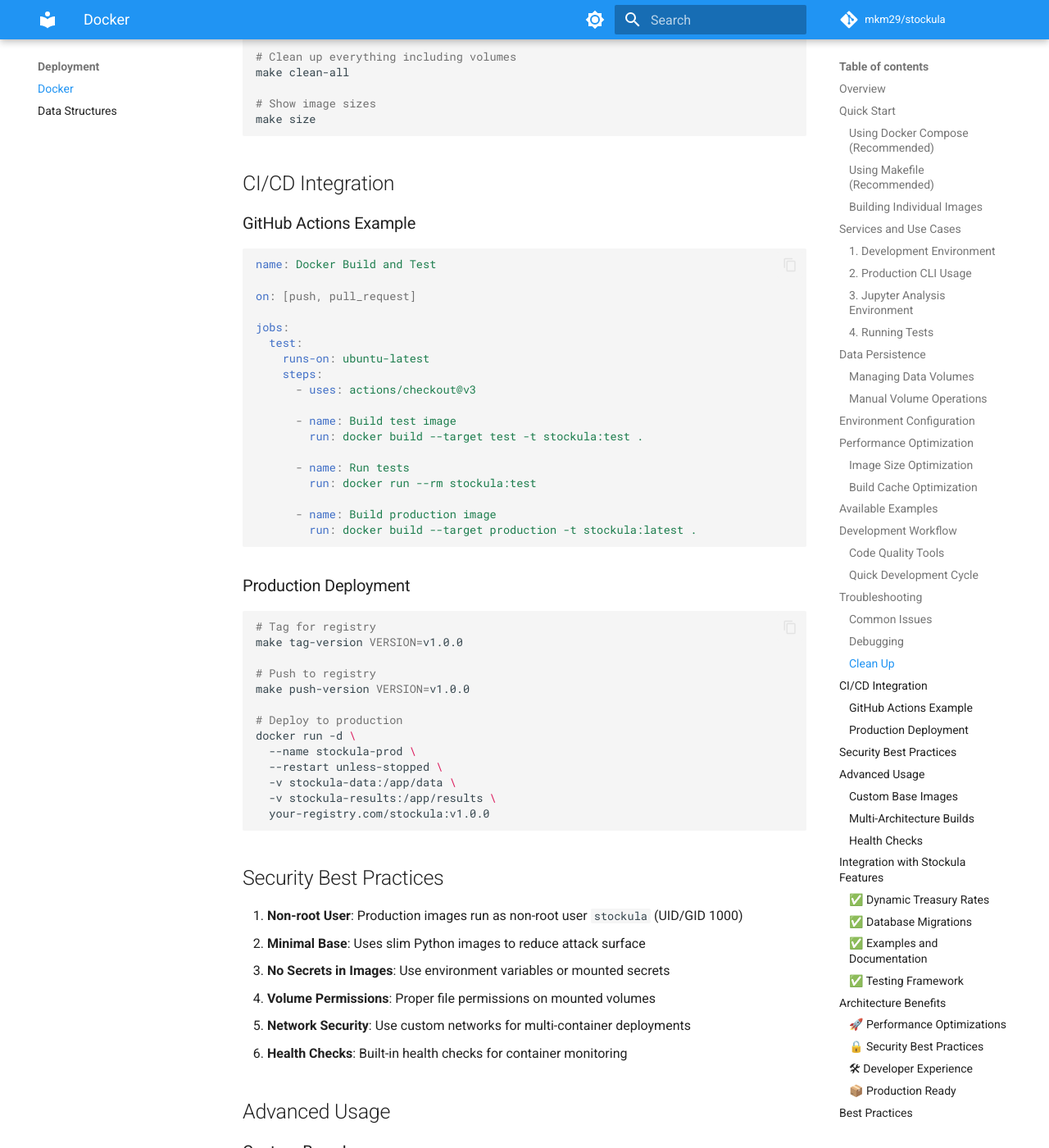
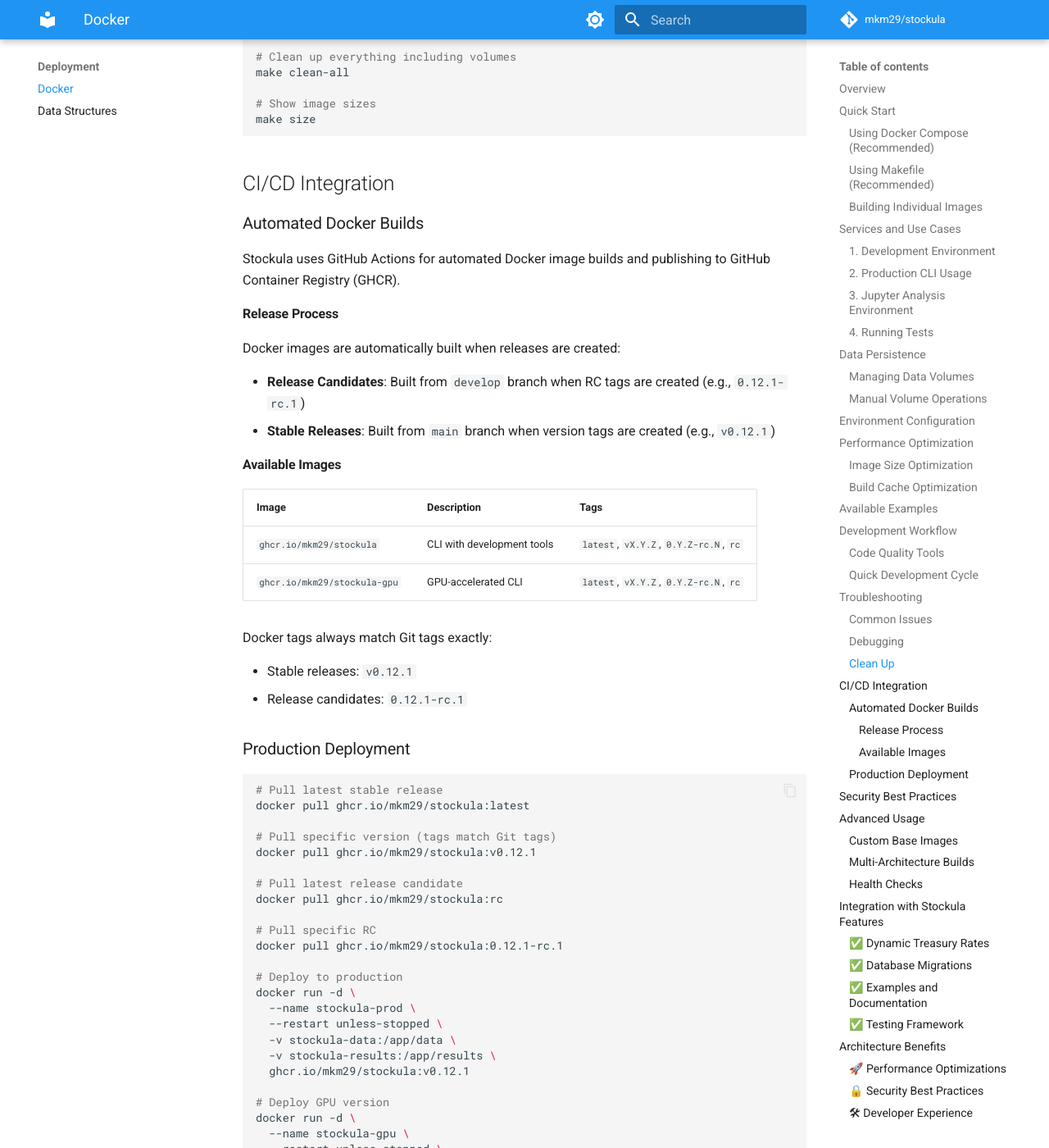
Before and after one commit to mkm29/stockula, an MkDocs documentation site: the page built from docs/deployment/docker.md, in a window 1280 px wide and 1400 px high, scrolled down 7046 px. Shown: the whole window at 82% size. Built offline with MkDocs 1.6.1 and Material for MkDocs 9.7.7, drawn with Linux system fonts in a browser that asks for light colours; comment, search, counter and statistics services are not loaded; some of the changed text lies outside the part shown.

Commit message:
feat: add hotfix workflow for PR validation and backporting
- Introduced a new GitHub Actions workflow for hotfix branches.
- Validates that hotfix branches are based on the main branch.
- Automatically adds labels to hotfix PRs and runs expedited tests.
- Implements backporting of hotfixes to the develop branch after merging.

fix: update integration test workflow to include additional paths

- Added paths for backtesting, domain, and config directories.
- Updated the configuration to ensure integration tests run on both main and develop branches.

feat: create promote to production workflow

- Added a new workflow for promoting changes from develop to main.
- Includes options to skip tests and checks for changes before creating a promotion PR.

feat: enhance release workflow for develop branch

- Updated release workflow to handle both main and develop branches.
- Added logic for creating release candidates from the develop branch.

refactor: streamline test workflow by removing integration tests

- Removed the integration tests job from the main test workflow.
- Adjusted dependencies for the all-tests-pass job accordingly.

docs: update README with Git Flow and release process details

- Added sections on branching strategy, release types, and Docker images.
- Included usage instructions for pulling Docker images.

docs: create contributing guide for development workflow

- Outlined branching strategy, development workflow, and commit message conventions.
- Provided guidelines for PR submissions and release processes.

docs: enhance Docker deployment documentation

- Updated sections on CI/CD integration and production deployment.
- Clarified Docker image tagging strategy and usage instructions.

fix: correct GPU acceleration documentation for clarity

- Revised software requirements and common issues sections.
- Improved formatting and consistency throughout the document.

fix: update docker validation documentation for clarity

- Adjusted the numbering and formatting for better readability.
- Clarified the purpose and functionality of the validation script.

fix: improve YAML formatting documentation

- Standardized formatting and added clarity to troubleshooting steps.
- Ensured consistent use of bullet points and headings.

chore: update release-please configuration for prerelease tagging

- Set the prerelease type to "rc" for better version management.

````diff
--- a/docs/deployment/docker.md
+++ b/docs/deployment/docker.md
@@ -339,37 +339,43 @@
 
 ## CI/CD Integration
 
-### GitHub Actions Example
+### Automated Docker Builds
 
-```yaml
-name: Docker Build and Test
+Stockula uses GitHub Actions for automated Docker image builds and publishing to GitHub Container Registry (GHCR).
 
-on: [push, pull_request]
+#### Release Process
 
-jobs:
-  test:
-    runs-on: ubuntu-latest
-    steps:
-      - uses: actions/checkout@v3
+Docker images are automatically built when releases are created:
 
-      - name: Build test image
-        run: docker build --target test -t stockula:test .
+- **Release Candidates**: Built from `develop` branch when RC tags are created (e.g., `0.12.1-rc.1`)
+- **Stable Releases**: Built from `main` branch when version tags are created (e.g., `v0.12.1`)
 
-      - name: Run tests
-        run: docker run --rm stockula:test
+#### Available Images
 
-      - name: Build production image
-        run: docker build --target production -t stockula:latest .
-```
+| Image                        | Description                | Tags                                   |
+| ---------------------------- | -------------------------- | -------------------------------------- |
+| `ghcr.io/mkm29/stockula`     | CLI with development tools | `latest`, `vX.Y.Z`, `0.Y.Z-rc.N`, `rc` |
+| `ghcr.io/mkm29/stockula-gpu` | GPU-accelerated CLI        | `latest`, `vX.Y.Z`, `0.Y.Z-rc.N`, `rc` |
+
+Docker tags always match Git tags exactly:
+
+- Stable releases: `v0.12.1`
+- Release candidates: `0.12.1-rc.1`
 
 ### Production Deployment
 
 ```bash
-# Tag for registry
-make tag-version VERSION=v1.0.0
+# Pull latest stable release
+docker pull ghcr.io/mkm29/stockula:latest
 
-# Push to registry
-make push-version VERSION=v1.0.0
+# Pull specific version (tags match Git tags)
+docker pull ghcr.io/mkm29/stockula:v0.12.1
+
+# Pull latest release candidate
+docker pull ghcr.io/mkm29/stockula:rc
+
+# Pull specific RC
+docker pull ghcr.io/mkm29/stockula:0.12.1-rc.1
 
 # Deploy to production
 docker run -d \
@@ -377,7 +383,16 @@
   --restart unless-stopped \
   -v stockula-data:/app/data \
   -v stockula-results:/app/results \
-  your-registry.com/stockula:v1.0.0
+  ghcr.io/mkm29/stockula:v0.12.1
+
+# Deploy GPU version
+docker run -d \
+  --name stockula-gpu \
+  --restart unless-stopped \
+  --gpus all \
+  -v stockula-data:/app/data \
+  -v stockula-results:/app/results \
+  ghcr.io/mkm29/stockula-gpu:v0.12.1
 ```
 
 ## Security Best Practices
--- a/release-please-config.json
+++ b/release-please-config.json
@@ -4,6 +4,7 @@
       "release-type": "python",
       "package-name": "stockula",
       "include-component-in-tag": false,
+      "prerelease-type": "rc",
       "changelog-sections": [
         {"type": "feat", "section": "Features", "hidden": false},
         {"type": "fix", "section": "Bug Fixes", "hidden": false},
````
Also changed, not shown: README.md (+58 -1 lines), docs/CONTRIBUTING.md (added, +339 -0 lines), docs/deployment/gpu-acceleration.md (+27 -14 lines), docs/development/docker-validation.md (+11 -11 lines), docs/development/yaml-formatting.md (+8 -3 lines), docker-compose.gpu.yml (line endings or trailing spaces), 8 other files.
